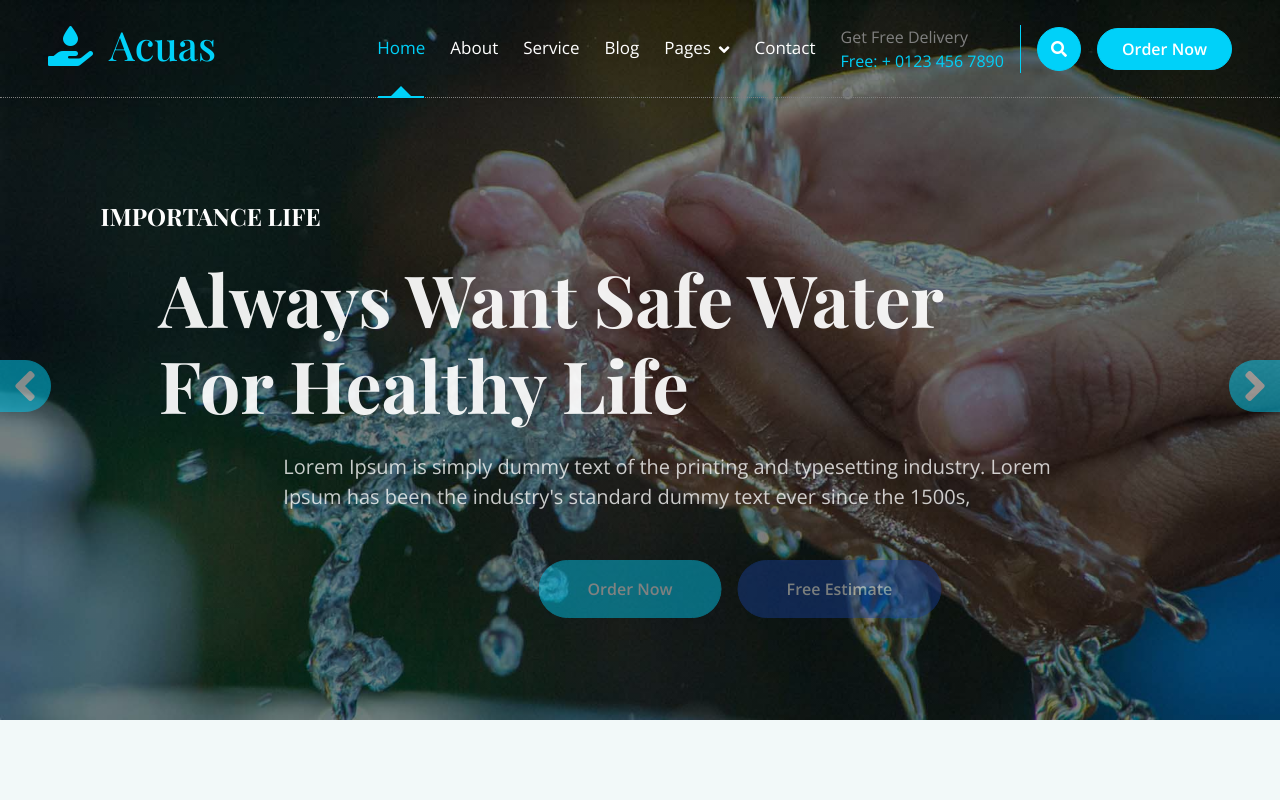
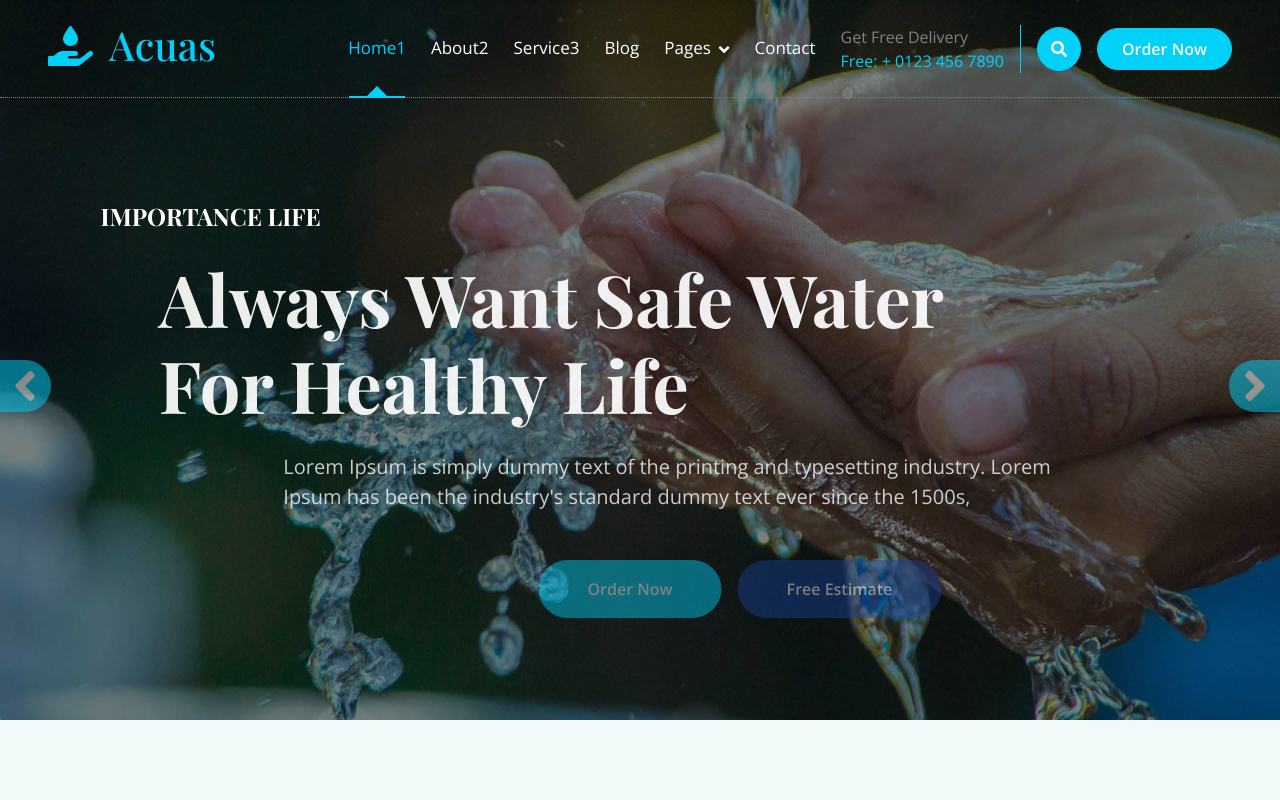
Before and after one commit to cheangpisey168/food-html, a plain HTML site: page index.html in a window 1280 px wide. Shown: the top 800 px of the page. Drawn offline with nearby package versions, Linux system fonts and the light colour scheme; a web font is replaced by a local one.

Commit message:
change menu

```diff
--- a/index.html
+++ b/index.html
@@ -51,9 +51,9 @@
                 </button>
                 <div class="collapse navbar-collapse" id="navbarCollapse">
                     <div class="navbar-nav ms-auto py-0">
-                        <a href="index.html" class="nav-item nav-link active">Home</a>
-                        <a href="about.html" class="nav-item nav-link">About</a>
-                        <a href="service.html" class="nav-item nav-link">Service</a>
+                        <a href="index.html" class="nav-item nav-link active">Home1</a>
+                        <a href="about.html" class="nav-item nav-link">About2</a>
+                        <a href="service.html" class="nav-item nav-link">Service3</a>
                         <a href="blog.html" class="nav-item nav-link">Blog</a>
                         <div class="nav-item dropdown">
                             <a href="#" class="nav-link dropdown-toggle" data-bs-toggle="dropdown">Pages</a>
```
